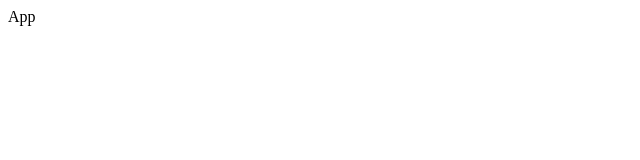
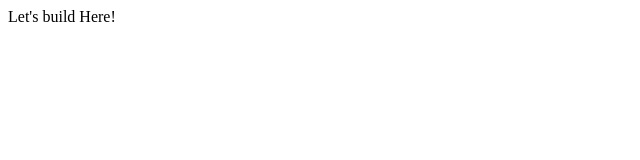
Before and after one commit to meesoee/2024port-react, a React (Create React App) app: page / in a window 1280 px wide. Shown: the top 160 px of the page, without its empty margins (0-640 px from the left). Built offline with nearby package versions, Linux system fonts and the light colour scheme.

Commit message:
test commit

```diff
--- a/src/App.js
+++ b/src/App.js
@@ -1,7 +1,7 @@
 import React from "react";
 
 const App = () => {
-    return <div>App</div>;
+    return <div>Let's build Here!</div>;
 };
 
 export default App;
```
